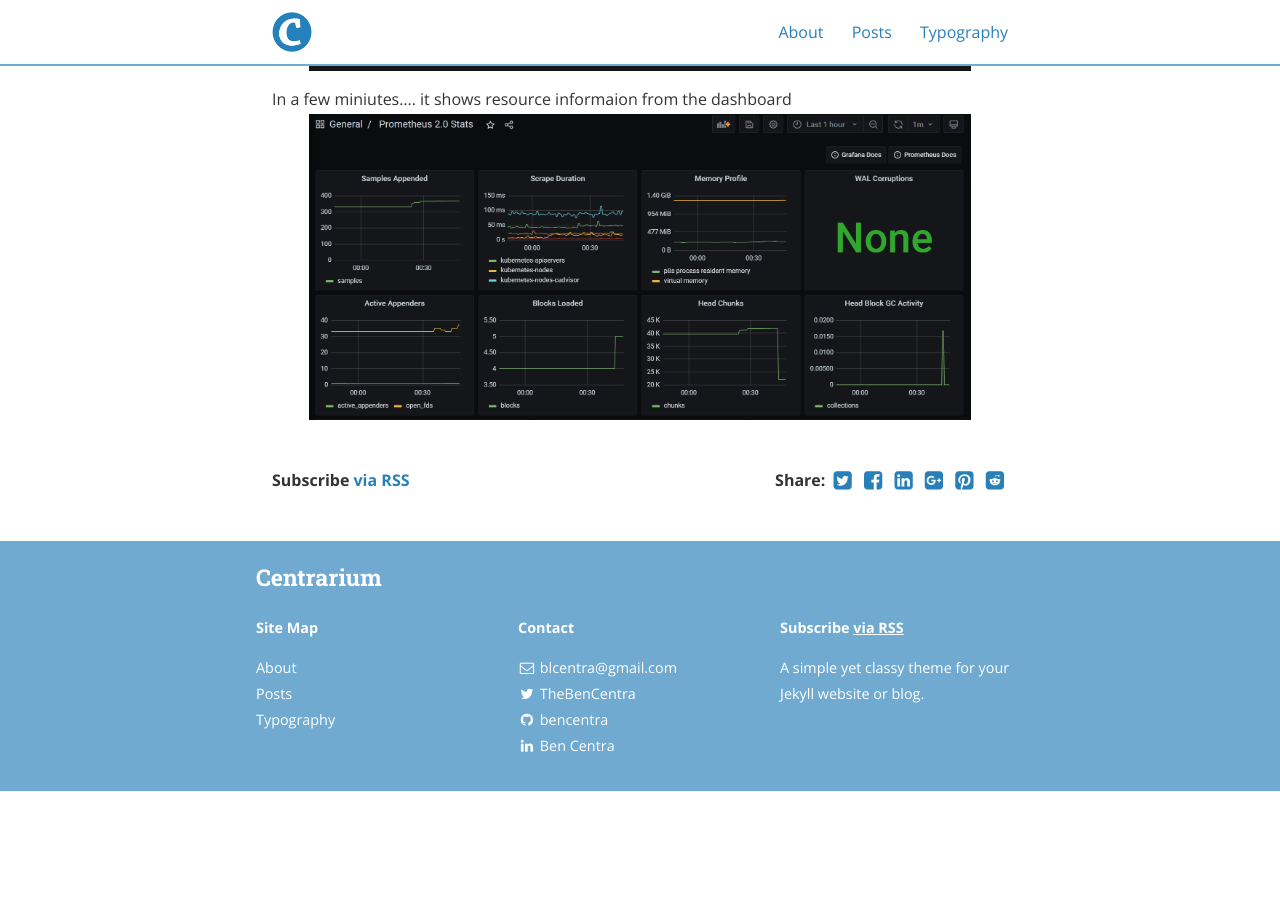
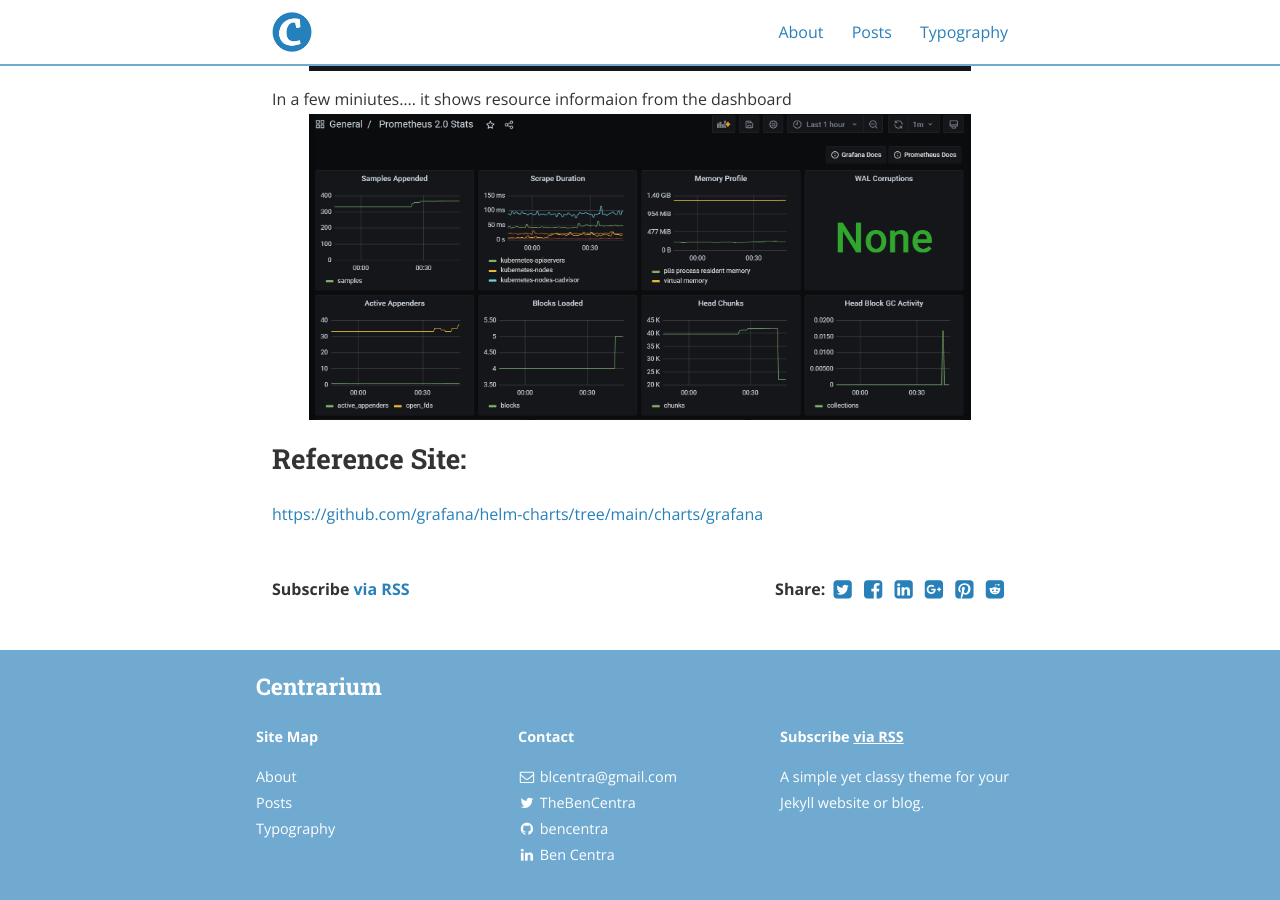
Before and after one commit to rhsoddld/rhsoddld.github.io, a Jekyll site: the page built from _posts/2021-04-20-k8s_2.md, in a window 1280 px wide and 900 px high, scrolled down 5408 px. Built offline with Jekyll 4.4.1, drawn with Linux system fonts in a browser that asks for light colours; nearby versions of some CDN libraries; before the commit the page ends 6199 px from its top, so only the background shows below that.

Commit message:
2021-04-21-grafana

```diff
--- a/_posts/2021-04-20-k8s_2.md
+++ b/_posts/2021-04-20-k8s_2.md
@@ -175,3 +175,7 @@ Add prometheus dashboard
 
 In a few miniutes....  it shows resource informaion from the dashboard
 <img src="/assets/kubernetes/20210421/grafana_add_prometheus_3.PNG">
+
+
+## Reference Site:
+[https://github.com/grafana/helm-charts/tree/main/charts/grafana](https://github.com/grafana/helm-charts/tree/main/charts/grafana)
```
